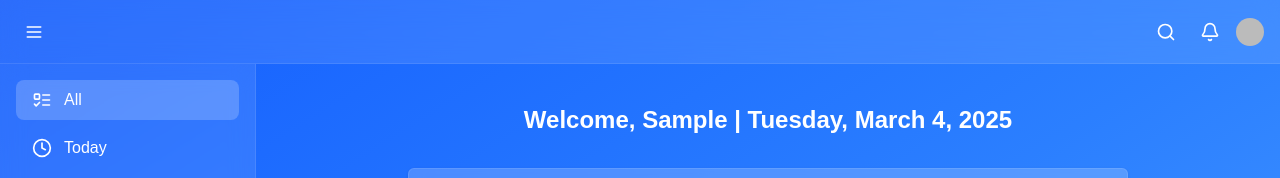
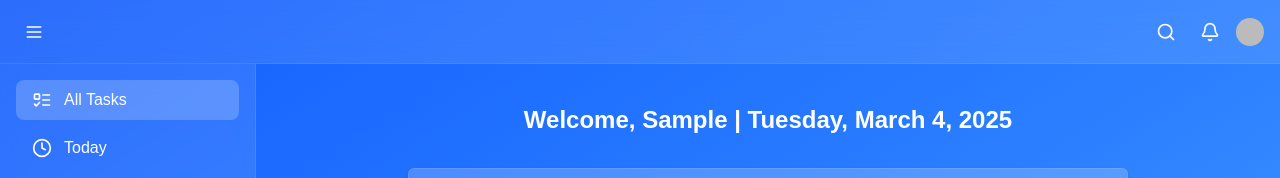
Before and after one commit to nipunasameera/Taskly, a Next.js app: page / in a window 1280 px wide. Shown: the top 178 px of the page. Built offline with nearby package versions, Linux system fonts and the light colour scheme; no server answers; the database is empty; sample sign-in values are in the browser's storage; some icons are missing.

Commit message:
Added sidebar tabs functionality

```diff
--- a/app/components/Sidebar.tsx
+++ b/app/components/Sidebar.tsx
@@ -16,7 +16,7 @@ interface TodoList {
 }
 
 const tabs = [
-  { id: 'all', label: 'All', icon: ListTodo },
+  { id: 'all', label: 'All Tasks', icon: ListTodo },
   { id: 'today', label: 'Today', icon: Clock },
   { id: 'upcoming', label: 'Upcoming', icon: Calendar },
   { id: 'completed', label: 'Completed', icon: CheckCircle },
--- a/app/components/Todo.tsx
+++ b/app/components/Todo.tsx
@@ -35,6 +35,11 @@ export default function TodoList() {
   const [isSidebarOpen, setIsSidebarOpen] = React.useState(true);
   const [activeTab, setActiveTab] = React.useState('all');
   const { user } = useUser();
+
+  // Reset to 'all' tab when user changes
+  React.useEffect(() => {
+    setActiveTab('all');
+  }, [user?.id]);
 
   // Fetch todos on component mount and when user changes
   React.useEffect(() => {
@@ -202,8 +207,9 @@ export default function TodoList() {
       case 'work':
         filtered = todos.filter((todo) => todo.list_id === activeTab);
         break;
+      case 'all':
       default:
-        filtered = todos;
+        filtered = todos;  // Show all todos for 'all' tab
     }
 
     return groupTodosByDate(filtered);
```
